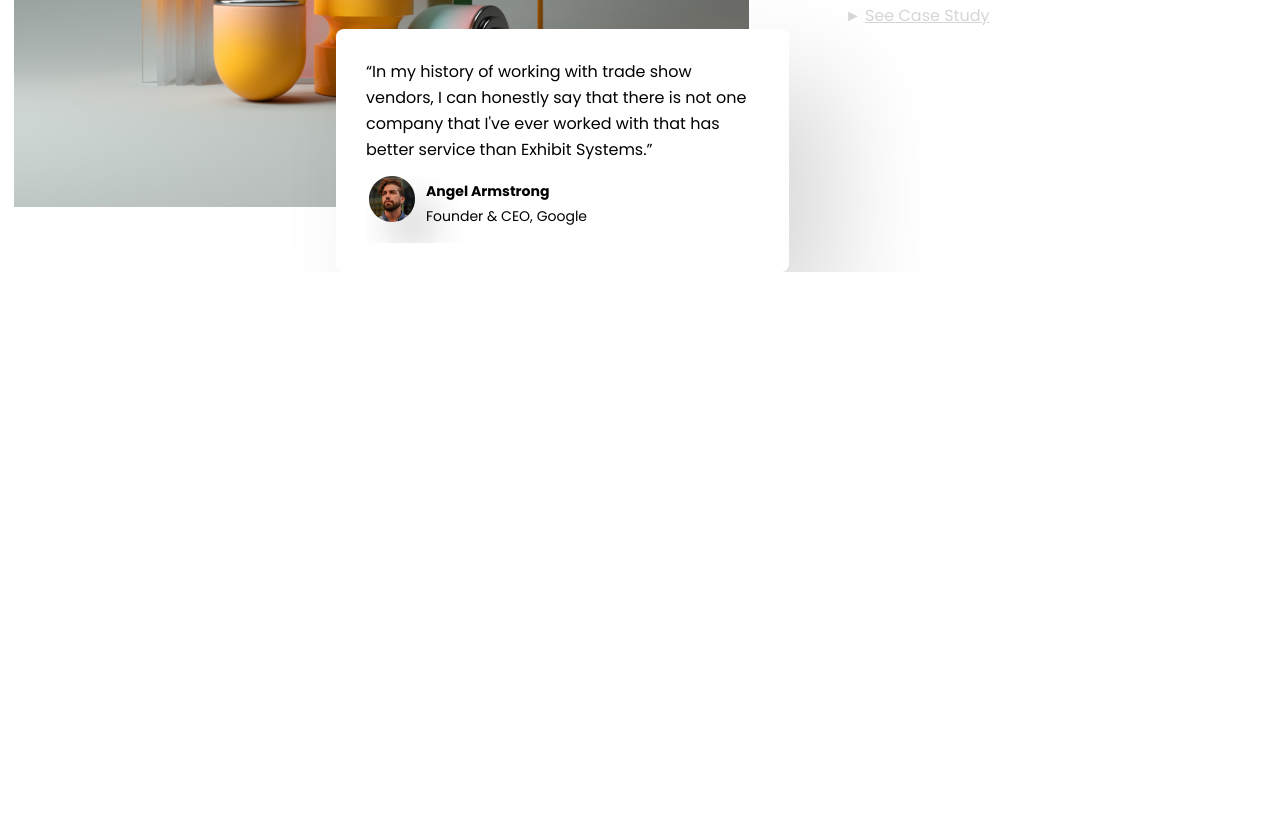
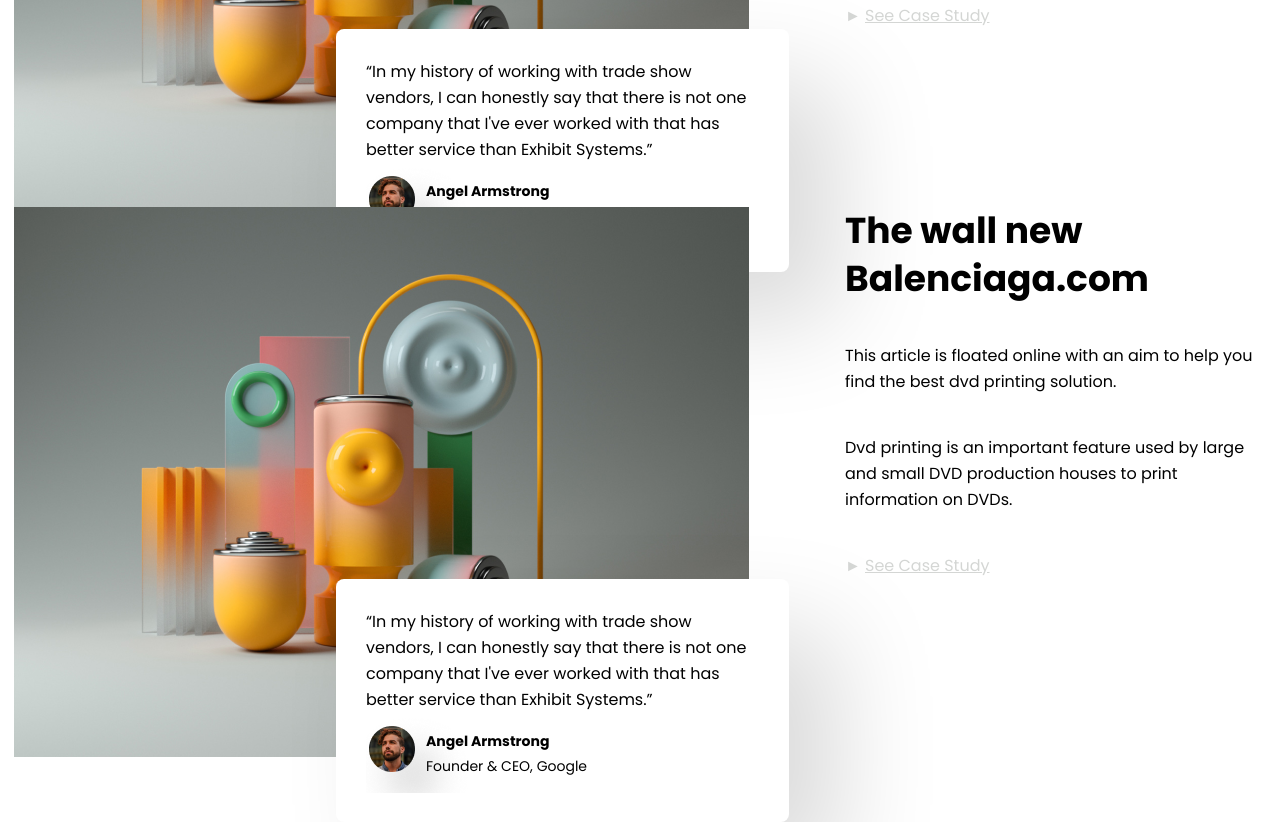
Before and after one commit to AndreyAvd1234/webovio, a plain HTML site: page index.html in a window 1280 px wide. Shown: the part 2292-3114 px from the top of the page. Before the commit the page ends 2564 px from the top, so only its background shows below. Drawn offline with Linux system fonts and the light colour scheme.

Commit message:
added features-product-2

```diff
--- a/index.html
+++ b/index.html
@@ -104,6 +104,32 @@
                     </div>
                 </div>
             </div>
+            <div class="features-product features-product-2">
+                <div class="feedback">
+                    <div class="feedback__message">
+                        <p>
+                            “In my history of working with trade show vendors, I can honestly say that there is not one
+                            company that I've ever worked with that has better service than Exhibit Systems.”</p>
+                        <div class="feedback__user">
+                                <span class="text-bold">Angel Armstrong</span> <br>
+                                <span class="feedback__ref">Founder & CEO, Google</span>
+                        </div>
+                    </div>
+                </div>
+                <div class="features">
+                    <h2 class="features__title">The wall new
+                        Balenciaga.com</h2>
+                    <p class="features__info">This article is floated online with an aim to help you find the best dvd
+                        printing solution.
+
+                    </p>
+                    <p class="features__info m-b-90">Dvd printing is an important feature used by large and small DVD production houses to print
+                        information on DVDs.</p>
+                    <div class="started">
+                        <a href="#" class="started__body color-grey">See Case Study</a>
+                    </div>
+                </div>
+            </div>
         </section>
     </div>
 
```
